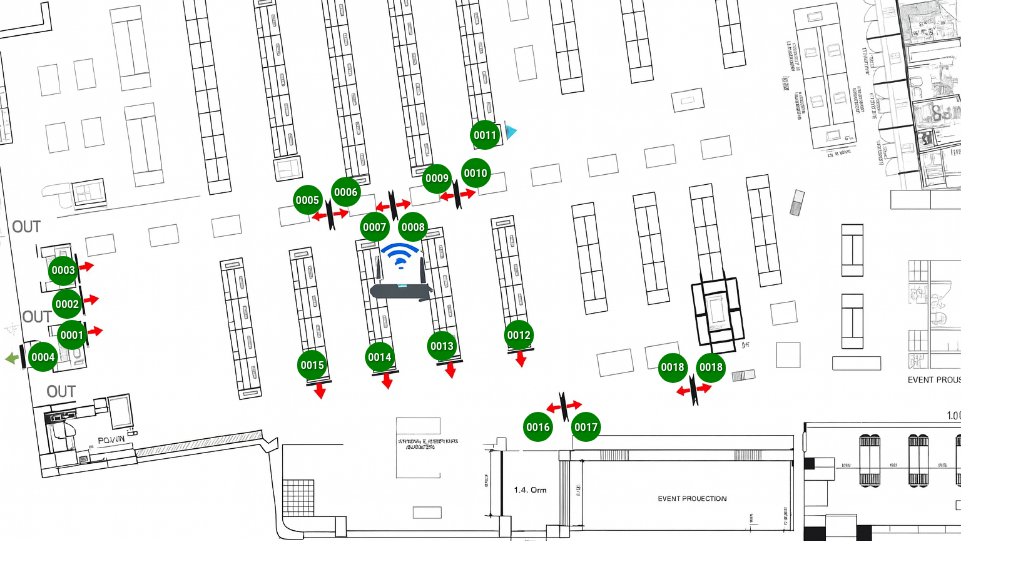
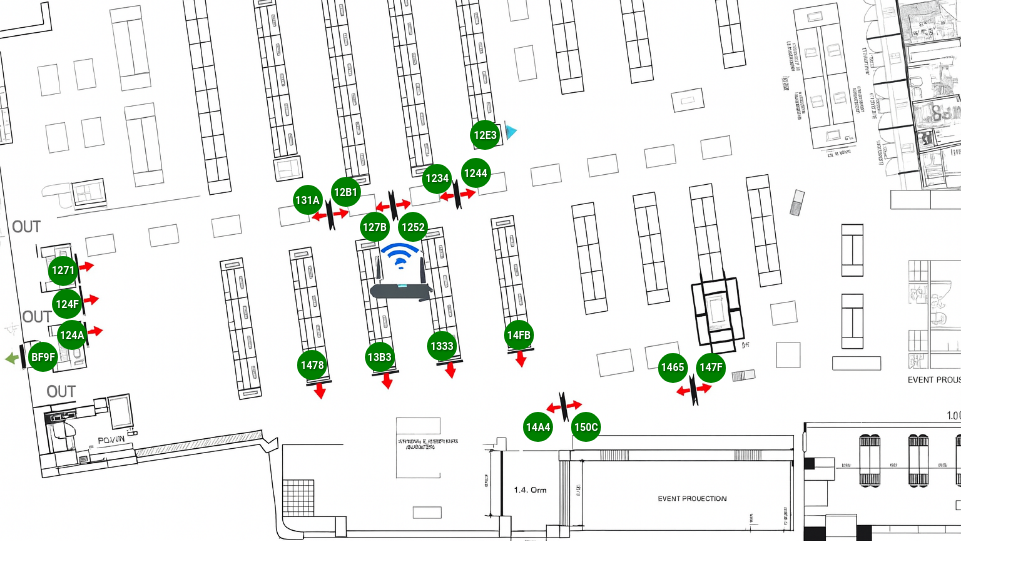
Before and after one commit to DiamondOMG/actmedia_monitor, a Next.js app: page /deer_tummy_map_1 in a window 1280 px wide. Shown: the top 580 px of the page, without its empty margins (0-1024 px from the left). Built offline with nearby package versions, Linux system fonts and the light colour scheme.

Commit message:
full mock map deer tummy

```diff
--- a/src/app/deer_tummy_map_1/page.js
+++ b/src/app/deer_tummy_map_1/page.js
@@ -12,25 +12,25 @@ const darkTheme = createTheme({
 
 export default function SimpleUI() {
   const items = [
-    { name: "screen", macaddress: "000000000001", status: "online", position_x: "7.5%", position_y: "62%" },
-    { name: "screen", macaddress: "000000000002", status: "online", position_x: "7%", position_y: "56.2%" },
-    { name: "screen", macaddress: "000000000003", status: "online", position_x: "6.6%", position_y: "50%" },
-    { name: "screen", macaddress: "000000000004", status: "online", position_x: "4.5%", position_y: "66%" },
-    { name: "screen", macaddress: "000000000005", status: "online", position_x: "32%", position_y: "37%" },
-    { name: "screen", macaddress: "000000000006", status: "online", position_x: "36%", position_y: "35.5%" },
-    { name: "screen", macaddress: "000000000007", status: "online", position_x: "39%", position_y: "42%" },
-    { name: "screen", macaddress: "000000000008", status: "online", position_x: "43%", position_y: "42%" },
-    { name: "screen", macaddress: "000000000009", status: "online", position_x: "45.5%", position_y: "33%" },
-    { name: "screen", macaddress: "000000000010", status: "online", position_x: "49.5%", position_y: "32%" },
-    { name: "screen", macaddress: "000000000011", status: "online", position_x: "50.5%", position_y: "25%" },
-    { name: "screen", macaddress: "000000000012", status: "online", position_x: "54%", position_y: "62%" },
-    { name: "screen", macaddress: "000000000013", status: "online", position_x: "46%", position_y: "64%" },
-    { name: "screen", macaddress: "000000000014", status: "online", position_x: "39.5%", position_y: "66%" },
-    { name: "screen", macaddress: "000000000015", status: "online", position_x: "32.5%", position_y: "67.5%" },
-    { name: "screen", macaddress: "000000000016", status: "online", position_x: "56%", position_y: "79%" },
-    { name: "screen", macaddress: "000000000017", status: "online", position_x: "61%", position_y: "79%" },
-    { name: "screen", macaddress: "000000000018", status: "online", position_x: "70%", position_y: "68%" },
-    { name: "screen", macaddress: "000000000018", status: "online", position_x: "74%", position_y: "68%" },
+    { name: "screen", macaddress: "06BC2025124A", status: "online", position_x: "7.5%", position_y: "62%" },
+    { name: "screen", macaddress: "06BC2025124F", status: "online", position_x: "7%", position_y: "56.2%" },
+    { name: "screen", macaddress: "06BC20251271", status: "online", position_x: "6.6%", position_y: "50%" },
+    { name: "screen", macaddress: "FC23CD43BF9F", status: "online", position_x: "4.5%", position_y: "66%" },
+    { name: "screen", macaddress: "06BC2025131A", status: "online", position_x: "32%", position_y: "37%" },
+    { name: "screen", macaddress: "06BC202512B1", status: "online", position_x: "36%", position_y: "35.5%" },
+    { name: "screen", macaddress: "06BC2025127B", status: "online", position_x: "39%", position_y: "42%" },
+    { name: "screen", macaddress: "06BC20251252", status: "online", position_x: "43%", position_y: "42%" },
+    { name: "screen", macaddress: "06BC20251234", status: "online", position_x: "45.5%", position_y: "33%" },
+    { name: "screen", macaddress: "06BC20251244", status: "online", position_x: "49.5%", position_y: "32%" },
+    { name: "screen", macaddress: "06BC202512E3", status: "online", position_x: "50.5%", position_y: "25%" },
+    { name: "screen", macaddress: "06BC202514FB", status: "online", position_x: "54%", position_y: "62%" },
+    { name: "screen", macaddress: "06BC20251333", status: "online", position_x: "46%", position_y: "64%" },
+    { name: "screen", macaddress: "06BC202513B3", status: "online", position_x: "39.5%", position_y: "66%" },
+    { name: "screen", macaddress: "06BC20251478", status: "online", position_x: "32.5%", position_y: "67.5%" },
+    { name: "screen", macaddress: "06BC202514A4", status: "online", position_x: "56%", position_y: "79%" },
+    { name: "screen", macaddress: "06BC2025150C", status: "online", position_x: "61%", position_y: "79%" },
+    { name: "screen", macaddress: "06BC20251465", status: "online", position_x: "70%", position_y: "68%" },
+    { name: "screen", macaddress: "06BC2025147F", status: "online", position_x: "74%", position_y: "68%" },
 
     // Add more objects as needed
   ];
--- a/src/app/deer_tummy_map_2/page.js
+++ b/src/app/deer_tummy_map_2/page.js
@@ -12,13 +12,13 @@ const darkTheme = createTheme({
 
 export default function SimpleUI() {
   const items = [
-    { name: "screen", macaddress: "000000000020", status: "online", position_x: "4%", position_y: "55%" },
-    { name: "screen", macaddress: "000000000021", status: "online", position_x: "7.4%", position_y: "55%" },
-    { name: "screen", macaddress: "000000000022", status: "online", position_x: "11%", position_y: "55%" },
-    { name: "screen", macaddress: "000000000023", status: "online", position_x: "30%", position_y: "50%" },
-    { name: "screen", macaddress: "000000000024", status: "online", position_x: "30%", position_y: "43%" },
-    { name: "screen", macaddress: "000000000025", status: "online", position_x: "69%", position_y: "47%" },
-    { name: "screen", macaddress: "000000000026", status: "online", position_x: "94%", position_y: "47%" },
+    { name: "screen", macaddress: "06BC202512E0", status: "online", position_x: "4%", position_y: "55%" },
+    { name: "screen", macaddress: "06BC20251283", status: "online", position_x: "7.4%", position_y: "55%" },
+    { name: "screen", macaddress: "06BC20251273", status: "online", position_x: "11%", position_y: "55%" },
+    { name: "screen", macaddress: "06BC202514B4", status: "online", position_x: "30%", position_y: "50%" },
+    { name: "screen", macaddress: "06BC202514E5", status: "online", position_x: "30%", position_y: "43%" },
+    { name: "screen", macaddress: "BCFD0CA12D64", status: "online", position_x: "69%", position_y: "47%" },
+    { name: "screen", macaddress: "BCFD0CF7DA90", status: "online", position_x: "94%", position_y: "47%" },
 
 
     // Add more objects as needed
```
